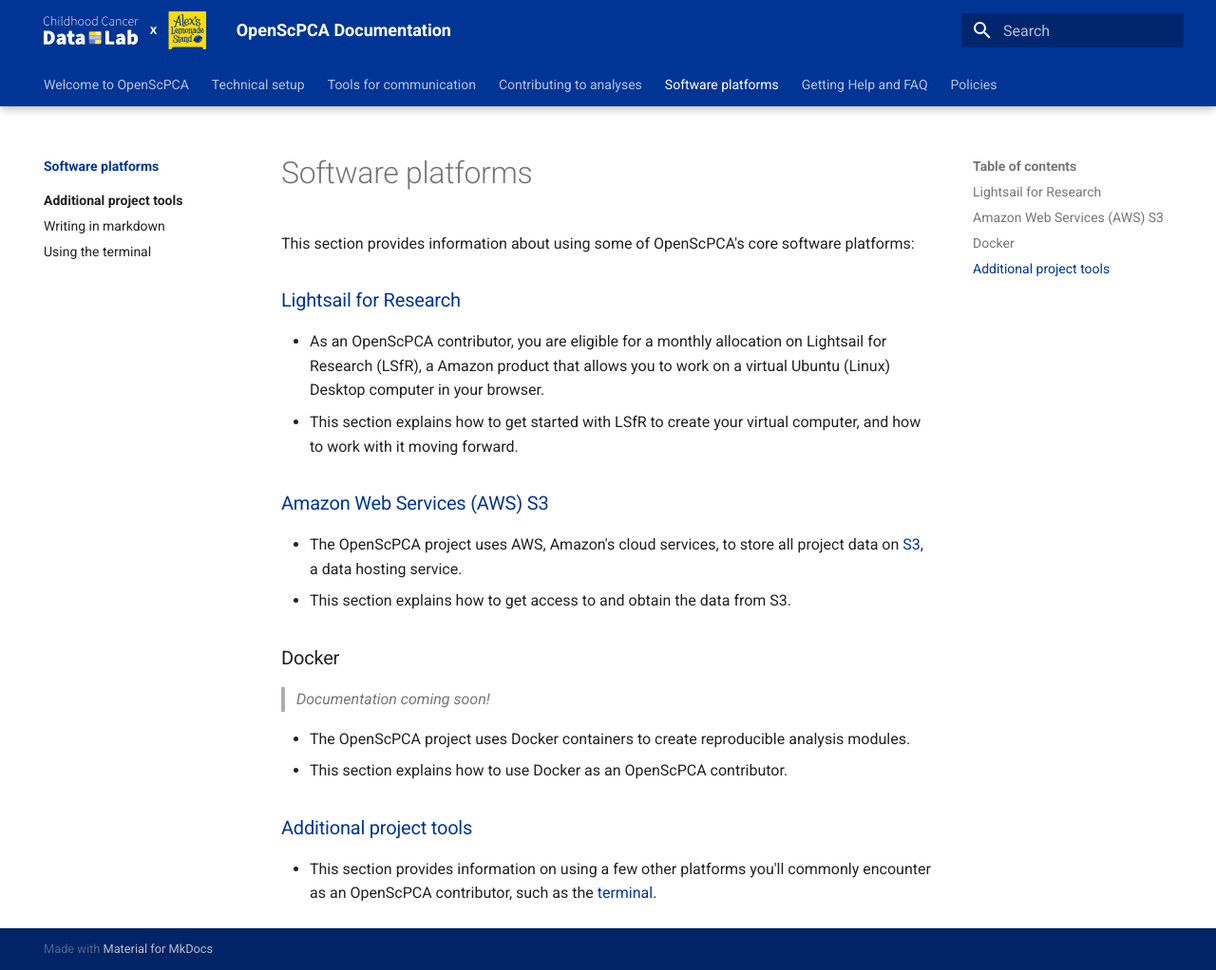
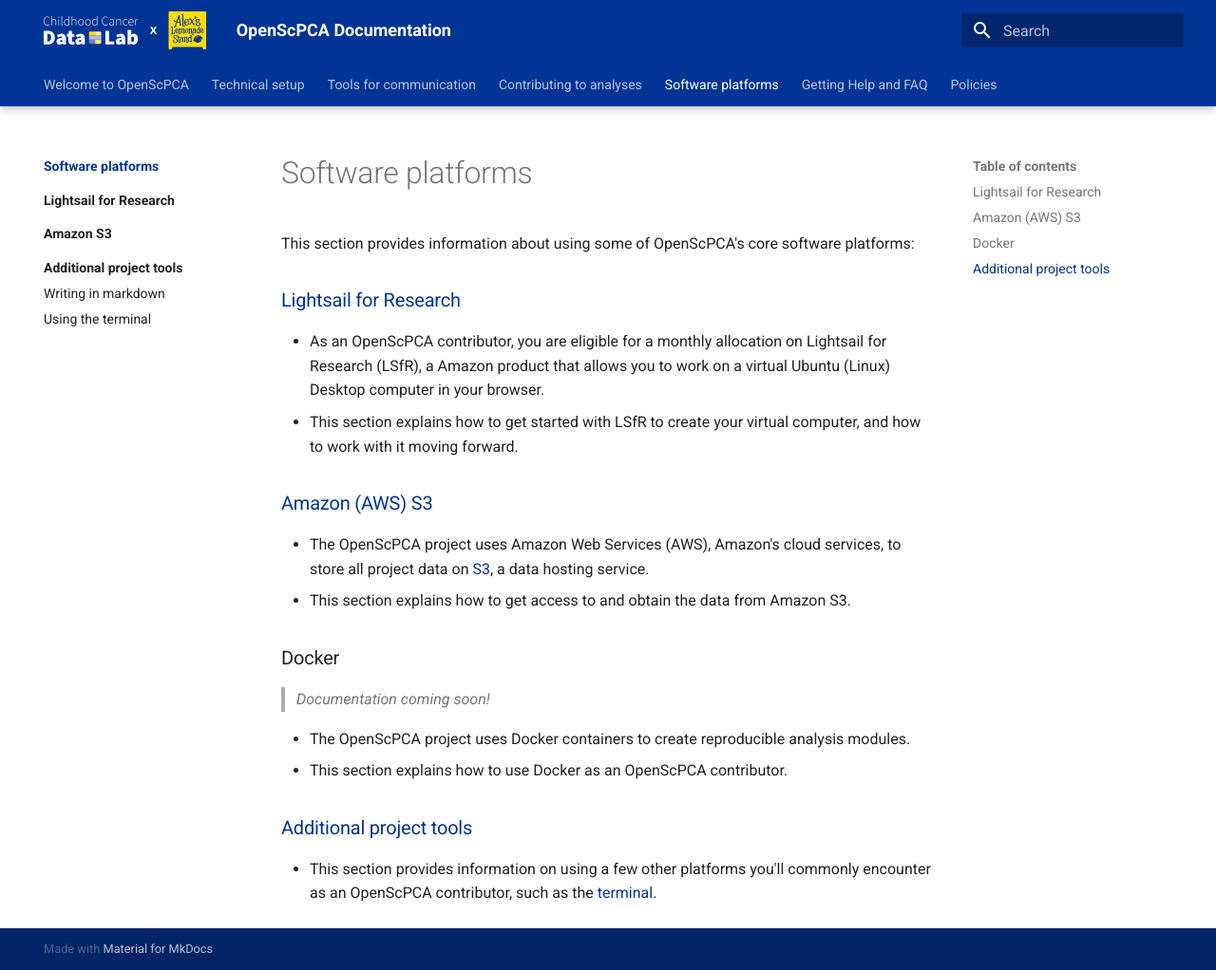
Before and after one commit to AlexsLemonade/OpenScPCA-analysis, an MkDocs documentation site: the page built from docs/software-platforms/index.md, in a window 1280 px wide and 1022 px high. Shown: the whole window at 95% size. Built offline with MkDocs 1.6.1 and Material for MkDocs 9.7.7, drawn with Linux system fonts in a browser that asks for light colours.

Commit message:
add stub index files for aws and lsfr

```diff
--- a/docs/software-platforms/index.md
+++ b/docs/software-platforms/index.md
@@ -7,10 +7,10 @@
 - As an OpenScPCA contributor, you are eligible for a monthly allocation on Lightsail for Research (LSfR), a Amazon product that allows you to work on a virtual Ubuntu (Linux) Desktop computer in your browser.
 - This section explains how to get started with LSfR to create your virtual computer, and how to work with it moving forward.
 
-### [Amazon Web Services (AWS) S3](./aws/index.md)
+### [Amazon (AWS) S3](./aws/index.md)
 
-- The OpenScPCA project uses AWS, Amazon's cloud services, to store all project data on [S3](https://aws.amazon.com/s3/), a data hosting service.
-- This section explains how to get access to and obtain the data from S3.
+- The OpenScPCA project uses Amazon Web Services (AWS), Amazon's cloud services, to store all project data on [S3](https://aws.amazon.com/s3/), a data hosting service.
+- This section explains how to get access to and obtain the data from Amazon S3.
 
 
 ### Docker
--- a/mkdocs.yml
+++ b/mkdocs.yml
@@ -90,6 +90,10 @@
       - contributing-to-analyses/creating-pull-requests/file-pull-request.md
   - Software platforms:            # LSfR, AWS, Docker, etc
     - software-platforms/index.md
+    - Lightsail for Research:
+      - software-platforms/lsfr/index.md
+    - Amazon S3:
+      - software-platforms/aws/index.md
     - Additional project tools:
       - software-platforms/general-tools/index.md
       - software-platforms/general-tools/writing-in-markdown.md
```
Also changed, not shown: docs/software-platforms/aws/index.md (added, +5 -0 lines), docs/software-platforms/lsfr/index.md (added, +5 -0 lines), 2 other files.
